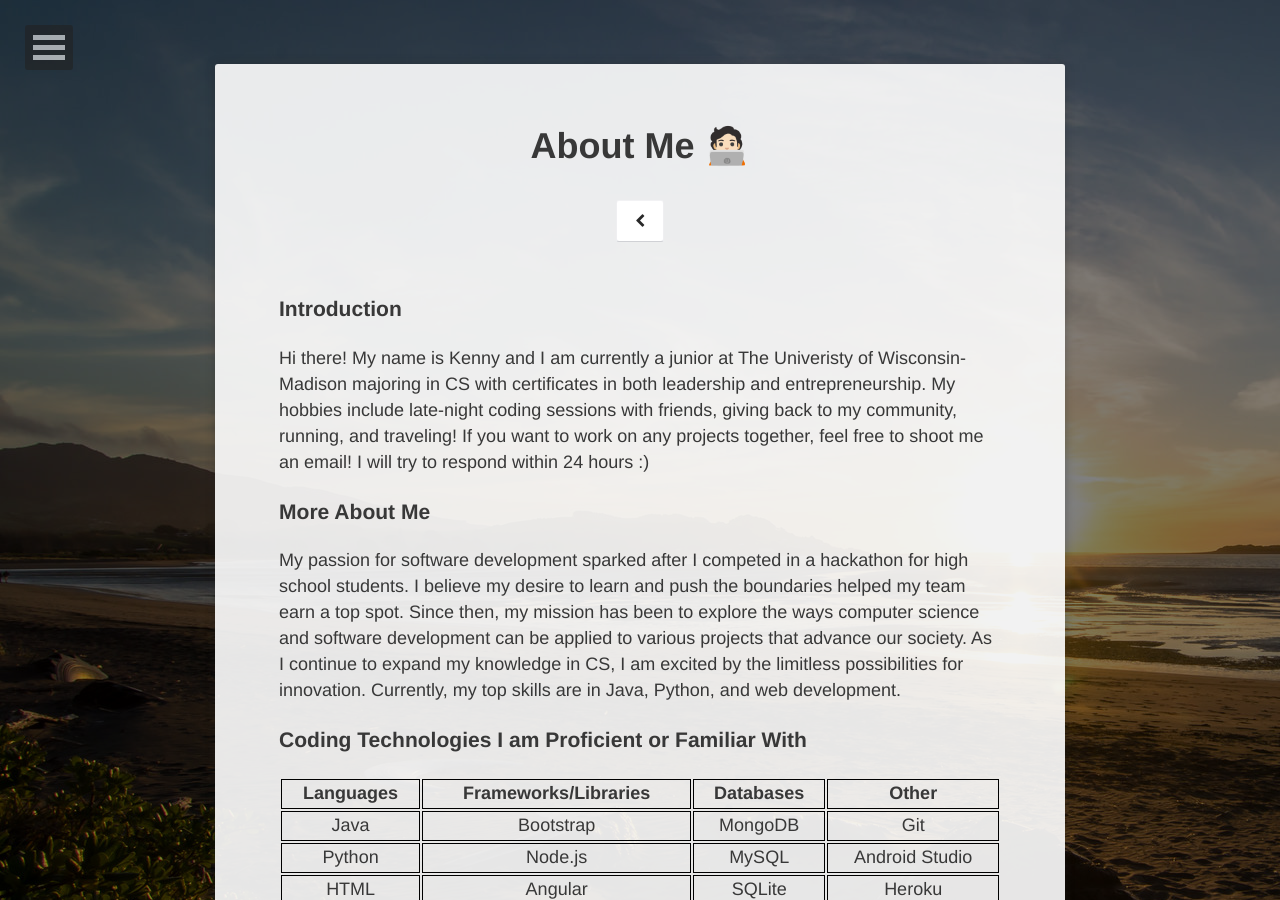
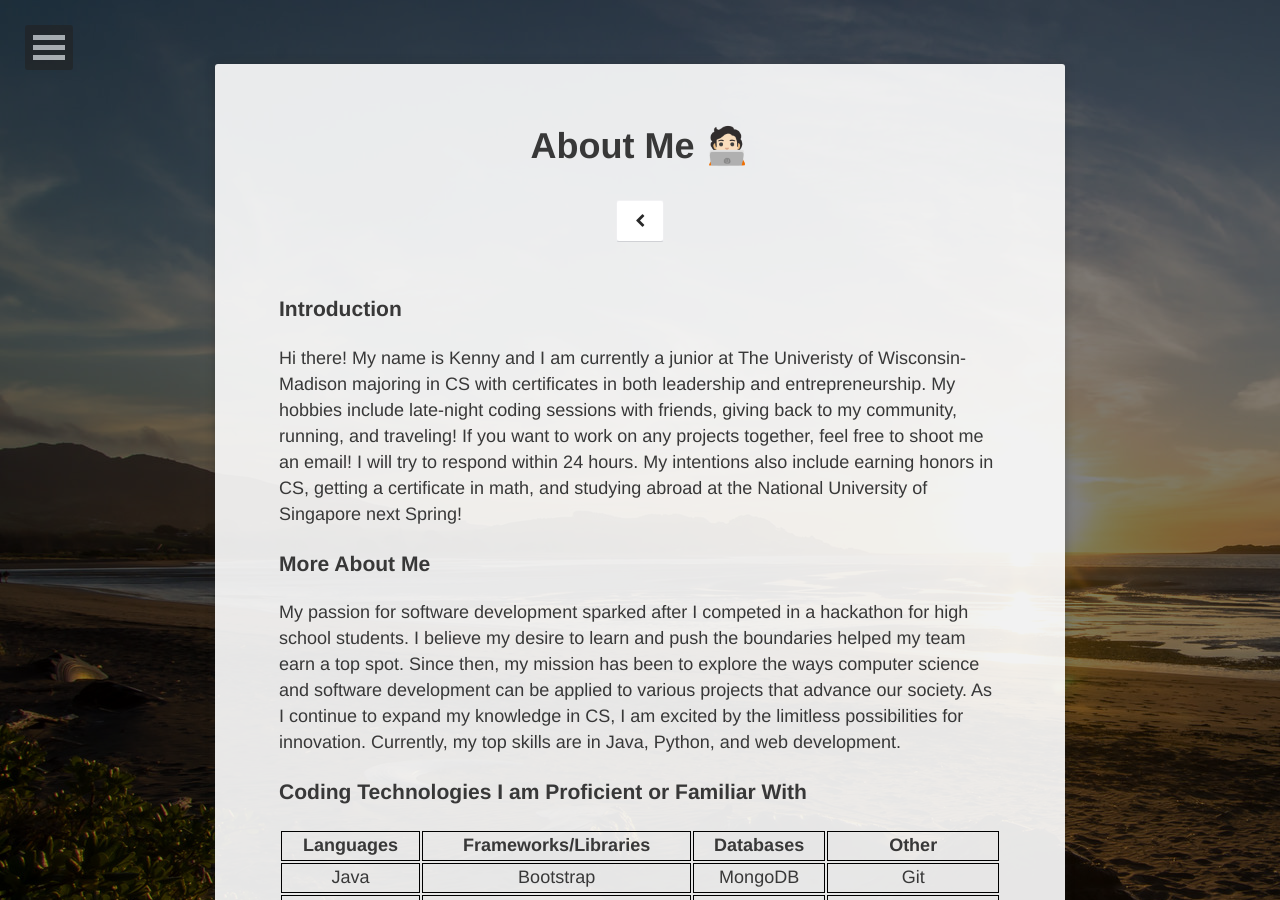
Before and after one commit to klmui/klmui2, a Jekyll site: the page built from about/index.md, in a window 1280 px wide and 900 px high. Built offline with Jekyll 4.4.1, drawn with Linux system fonts in a browser that asks for light colours.

Commit message:
Update articles

```diff
--- a/about/index.md
+++ b/about/index.md
@@ -8,7 +8,7 @@ comments: false
 
 ### Introduction
 
-Hi there! My name is Kenny and I am currently a junior at The Univeristy of Wisconsin-Madison majoring in CS with certificates in both leadership and entrepreneurship. My hobbies include late-night coding sessions with friends, giving back to my community, running, and traveling! If you want to work on any projects together, feel free to shoot me an email! I will try to respond within 24 hours :)
+Hi there! My name is Kenny and I am currently a junior at The Univeristy of Wisconsin-Madison majoring in CS with certificates in both leadership and entrepreneurship. My hobbies include late-night coding sessions with friends, giving back to my community, running, and traveling! If you want to work on any projects together, feel free to shoot me an email! I will try to respond within 24 hours. My intentions also include earning honors in CS, getting a certificate in math, and studying abroad at the National University of Singapore next Spring!
 
 ### More About Me
 
```
Also changed, not shown: _posts/2020-5-20-CS300Suggestions.md (+1 -1 lines), _posts/2020-5-21-YourCodingBreak2.md (+12 -0 lines), _posts/2020-5-22-How-I-Am-Learning-New-Technologies.md (+1 -1 lines).
